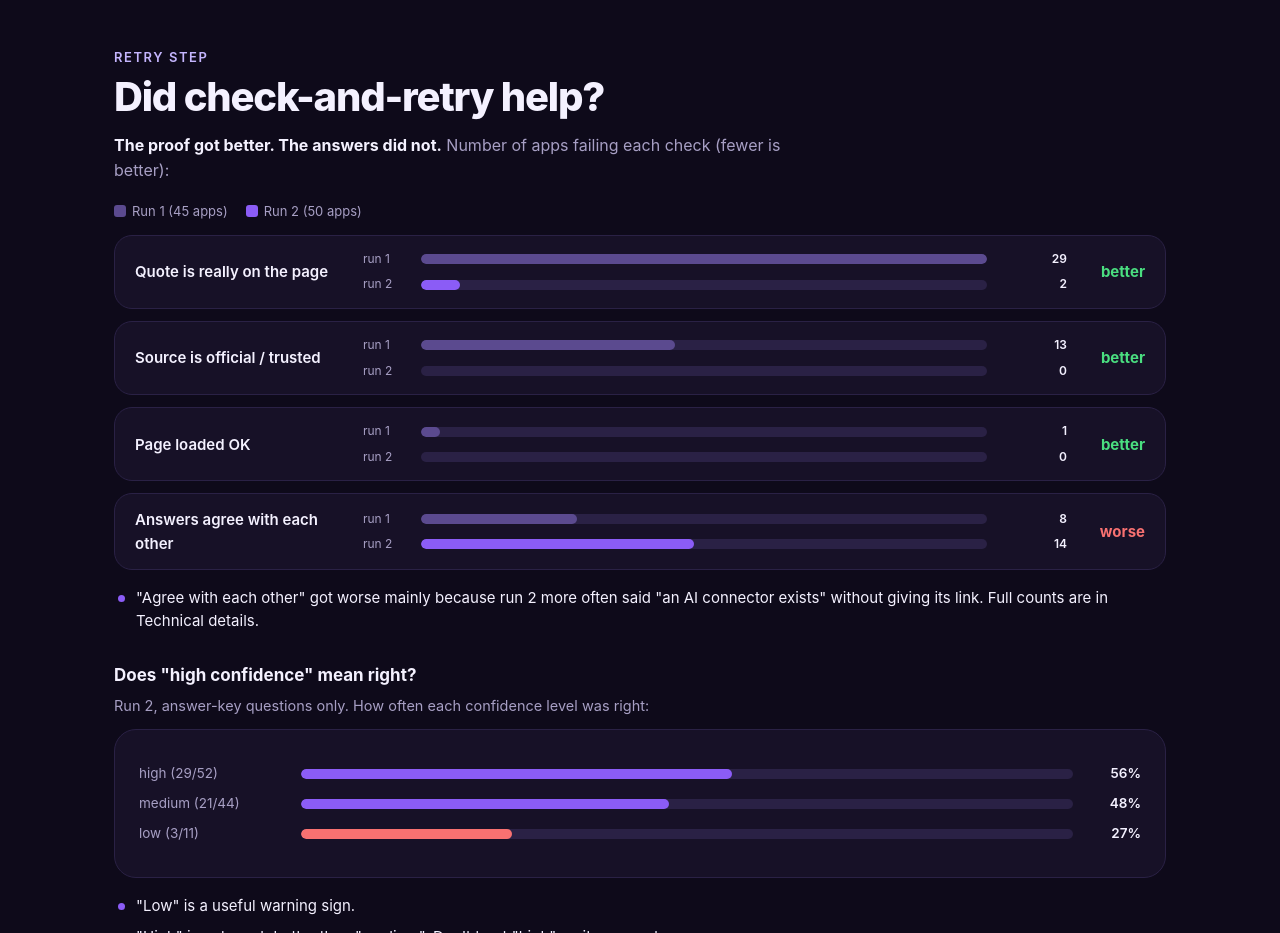
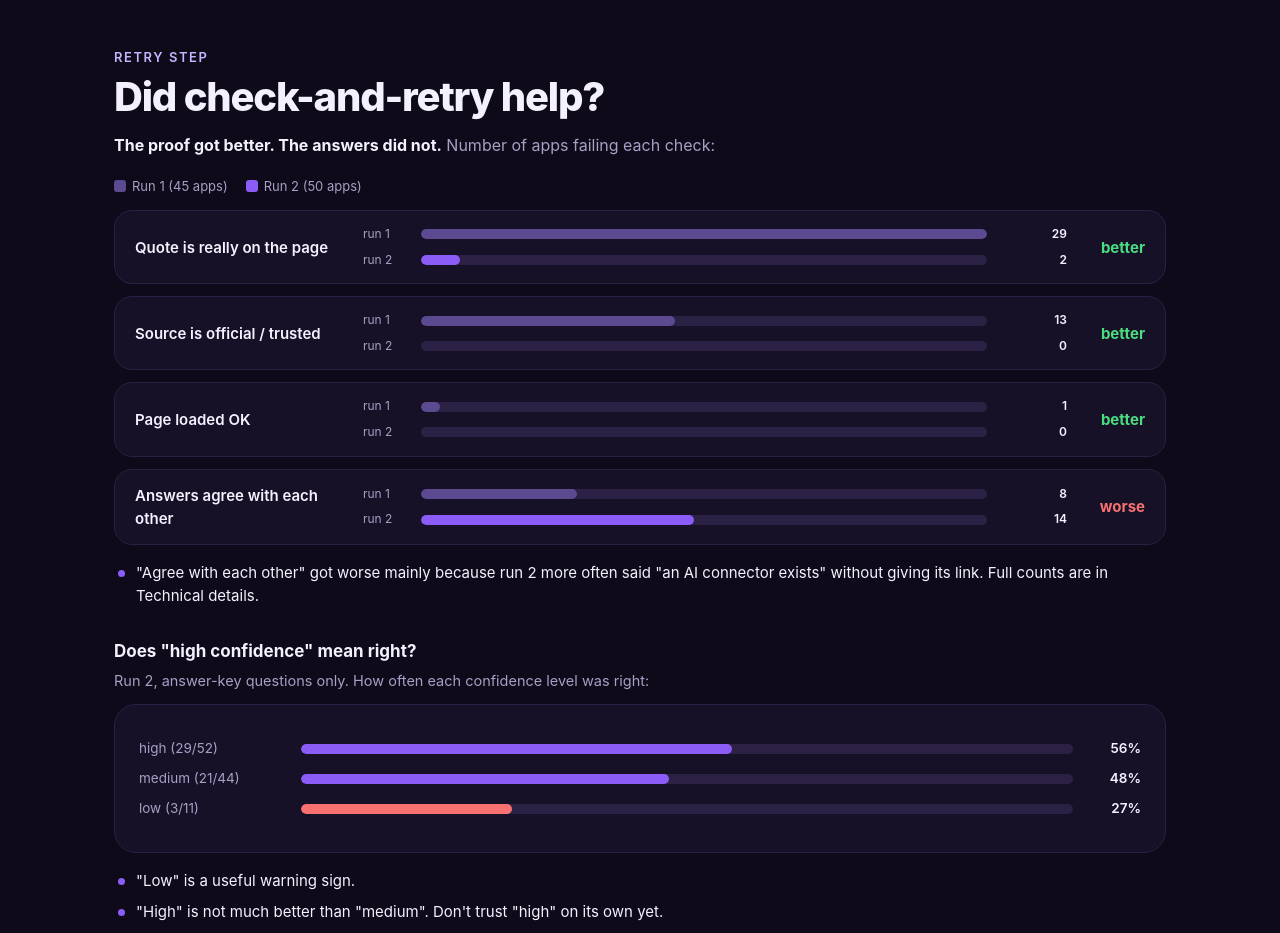
Before and after one commit to sarangKP/app-integration-research-agent, a plain HTML site: page site/dist/index.html in a window 1280 px wide. Shown: the part 2540-3473 px from the top of the page. Drawn offline with Linux system fonts and the light colour scheme.

```diff
--- a/site/dist/index.html
+++ b/site/dist/index.html
@@ -286,7 +286,7 @@
   <section id="retry">
     <div class="label">Retry step</div>
     <h2>Did check-and-retry help?</h2>
-    <p class="lede"><b class="w">The proof got better. The answers did not.</b> Number of apps failing each check (fewer is better):</p>
+    <p class="lede"><b class="w">The proof got better. The answers did not.</b> Number of apps failing each check:</p>
 
     <div class="legend"><span><i style="background:var(--p1)"></i>Run 1 (45 apps)</span><span><i style="background:var(--accent)"></i>Run 2 (50 apps)</span></div>
     <div class="rows">
```
